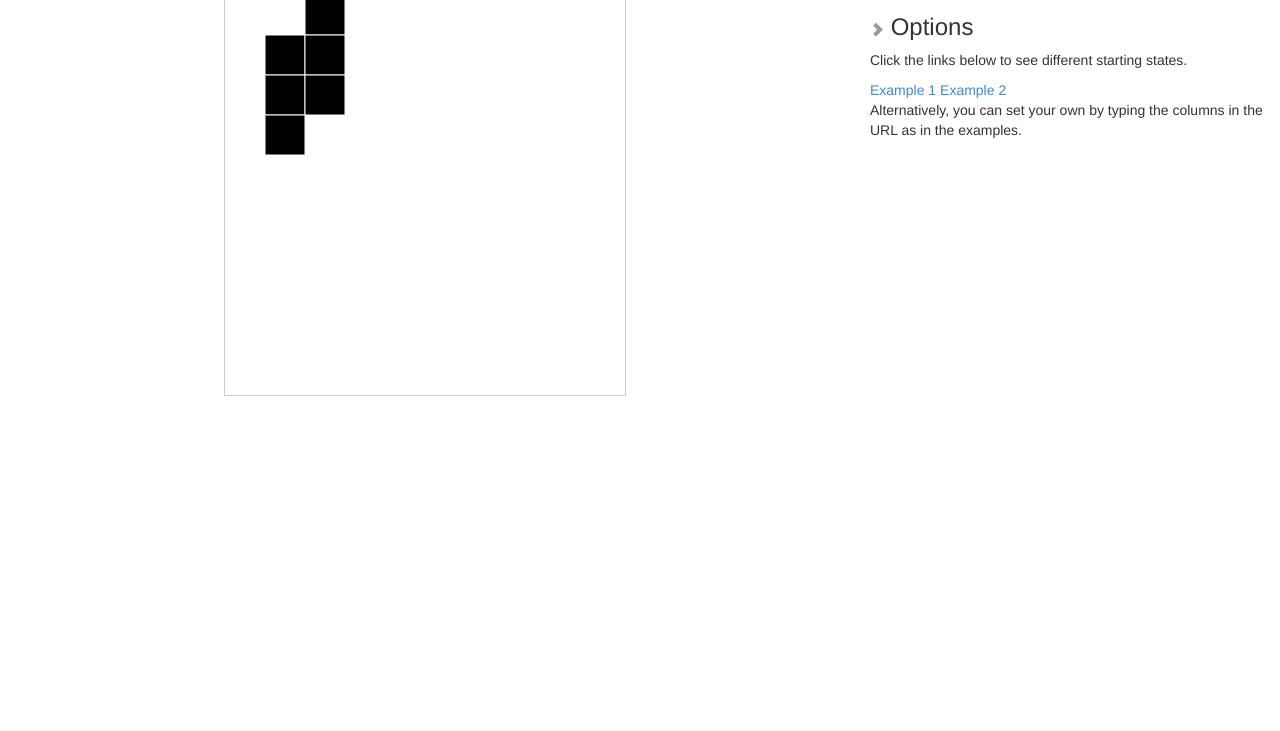
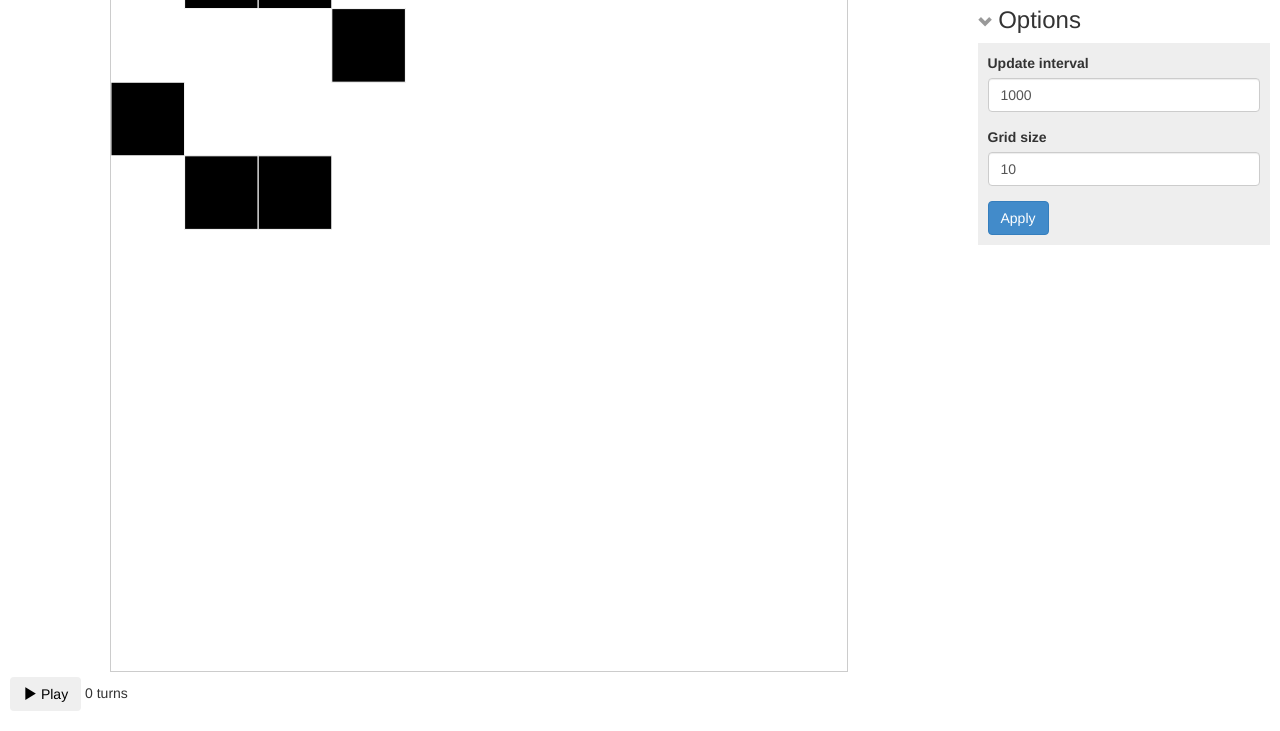
Before and after one commit to stubailo/conways-game-of-life, a website: page index.html in a window 1280 px wide. Shown: the part 76-807 px from the top of the page. Drawn offline with Linux system fonts and the light colour scheme.

```diff
--- a/Gruntfile.js
+++ b/Gruntfile.js
@@ -8,7 +8,7 @@
 
     jslint: {
       all: {
-        src: ["conway.js", "options.js"]
+        src: ["js/conway.js", "js/options.js", "js/conway_utils.js"]
       }
     }
   });
--- a/index.html
+++ b/index.html
@@ -4,68 +4,59 @@
     <link href="css/bootstrap.min.css" rel="stylesheet" media="screen">
     <style>
       body {
-        margin: 10px;
+        padding: 10px;
       }
       canvas {
         border: 1px solid #ccc;
       }
+      #game-container .tools {
+        padding-bottom: 10px;
+      }
       #options-panel .title .glyphicon {
-          margin-bottom: 3px;
+        margin-bottom: 3px;
       }
       #options-panel form {
         background-color: #eee;
         padding: 10px;
       }
     </style>
+
+    <meta name="viewport" content="width=device-width, initial-scale=1, maximum-scale=1">
   </head>
 
   <body>
-    <h1>Conway's Game of Life</h1>
-
     <div class="row">
-      <div class="col-sm-8">
+      <div class="col-sm-8 col-lg-9">
         <!-- define the HTML canvas element that will hold the graphical output -->
-        <div style="text-align: center">
+        <div id="game-container" style="text-align: center">
           <canvas id="canvas" width="400" height="400"></canvas>
+          <div class="tools" style="text-align: left">
+            <button class="btn play"><span class="glyphicon glyphicon-play"></span> Play</button>
+            <button class="btn pause"><span class="glyphicon glyphicon-pause"></span> Pause</button>
+            <span class="counter">0 turns</span>
+          </div>
         </div>
       </div>
 
-      <div class="col-sm-4" id="options-panel">
+      <div id="sidebar" class="col-sm-4 col-lg-3">
+        <h2><small>Conway's Game of Life</small></h2>
+        <div id="options-panel">
         <h3 class="title">
           <small><span class="glyphicon glyphicon-chevron-down"></span></small>
           Options
         </h3>
         <form>
           <div class="form-group">
-            <label for="cell-size" class="form-label">Cell size</label>
-            <input type="number" class="form-control" id="cell-size" name="cell-size">
-          </div>
-          <div class="form-group">
             <label for="update-interval" class="form-label">Update interval</label>
             <input type="number" class="form-control" id="update-interval" name="update-interval">
           </div>
-          <h4>Number of cells</h4>
-          <div class="row">
-            <div class="form-group col-sm-6">
-              <label for="grid-size-x" class="form-label">Horizontal</label>
-              <input type="number" class="form-control" id="grid-size-x" name="grid-size-x">
-            </div>
-            <div class="form-group col-sm-6">
-              <label for="grid-size-y" class="form-label">Vertical</label>
-              <input type="number" class="form-control" id="grid-size-y" name="grid-size-y">
-            </div>
+          <div class="form-group">
+            <label for="grid-size" class="form-label">Grid size</label>
+            <input type="number" class="form-control" id="grid-size" name="grid-size">
           </div>
-          <input type="submit" value="Submit" class="btn btn-primary" />
+          <input type="submit" value="Apply" class="btn btn-primary" />
         </form>
-
-
-        <!-- some links to different example URL hashes -->
-        <p>Click the links below to see different starting states.</p>
-        <a href="#interval=100&grid=0010101010,1001000111,1001101101,0100100110,1101101011,0010101010,1001000111,1001101101,0100100110,1101101011">Example 1</a>
-        <a href="#grid=0010,1001,1001,0100&size_x=4&size_y=4">Example 2</a>
-        <br />
-
-        <p>Alternatively, you can set your own by typing the columns in the URL as in the examples.</p>
+      </div>
       </div>
     </div>
 
@@ -81,10 +72,10 @@
     <script src="js/options.js"></script>
     <script src="js/graphics.js"></script>
     <script>
-      var options_model = new Conway.OptionsModel({"cell-size": 5});
+      var options_model = new Conway.OptionsModel();
       new Conway.OptionsView({model: options_model, el: "#options-panel"});
       var conway_model = new Conway.ConwayModel({options: options_model});
-      new Conway.ConwayView({model: conway_model, el: document.getElementById("canvas")});
+      new Conway.ConwayView({model: conway_model, el: document.getElementById("game-container")});
     </script>
   </body>
 </html>
--- a/js/conway.js
+++ b/js/conway.js
@@ -1,22 +1,107 @@
 /*jslint es5: true, browser: true, indent: 2, newcap: true, plusplus: true */
-/*global ConwayOptions: false, Color: false, Coord: false, Pad: false */
+/*global $: false, Backbone: false, Conway: false, ConwayUtils: false, ConwayOptions: false, Color: false, Coord: false, Pad: false */
 
 (function () {
   "use strict";
 
   var ConwayModel = Backbone.Model.extend({
     defaults: function () {
-      options: new Conway.OptionsModel()
+      return {
+        options: new Conway.OptionsModel(),
+        paused: true
+      };
+    },
+
+    initialize: function () {
+      var grid = "0010,1001,1001,0100";
+
+      // set starting state
+      this.set("grid", ConwayUtils.parse_starting_grid(grid));
+      this.listenTo(this.get("options"), "change:update-interval", this.restart_game);
+
+      this.set("turns", 0);
+    },
+
+    start_game: function () {
+      this.interval = setInterval(
+        $.proxy(this.step_game, this),
+        this.get("options").get("update-interval")
+      );
+
+      this.set("paused", false);
+    },
+
+    step_game: function () {
+      this.set("grid", ConwayUtils.step_conway(this.get("grid")));
+      this.set("turns", this.get("turns") + 1);
+    },
+
+    pause_game: function () {
+      clearInterval(this.interval);
+      this.set("paused", true);
+    },
+
+    restart_game: function () {
+      this.pause_game();
+      this.start_game();
     }
   });
 
   var ConwayView = Backbone.View.extend({
     initialize: function () {
       this.render();
+
+      this.listenTo(this.model, "change", this.render);
+      this.listenTo(this.model.get("options"), "change", this.render);
+
+      this.fill_space();
+      $(window).on("resize", $.proxy(this.fill_space, this));
+    },
+
+    events: {
+      "click .play": "toggle_pause",
+      "click .pause": "toggle_pause"
+    },
+
+    render_grid: function () {
+      var pad = Pad(this.$("canvas")[0]),
+        options = this.model.get("options"),
+        cell_size = this.$("canvas").height() / options.get("grid-size");
+
+      // initial render
+      ConwayUtils.draw_cells(pad, this.model.get("grid"), cell_size, cell_size);
     },
 
     render: function () {
-      ConwayUtils.run_game(this.el);
+      this.render_grid();
+
+      this.$(".tools .counter").text(this.model.get("turns") + " turns");
+
+      if (this.model.get("paused")) {
+        this.$(".tools .play").show();
+        this.$(".tools .pause").hide();
+      } else {
+        this.$(".tools .play").hide();
+        this.$(".tools .pause").show();
+      }
+    },
+
+    toggle_pause: function () {
+      if (this.model.get("paused")) {
+        this.model.start_game();
+      } else {
+        this.model.pause_game();
+      }
+    },
+
+    fill_space: function () {
+      var max_width = this.$el.width();
+      var max_height = $(window).height() - this.$(".tools").height() - 30;
+
+      var square_side = Math.min(max_width, max_height);
+      $("canvas").attr("height", square_side).attr("width", square_side);
+
+      this.render();
     }
   });
 
--- a/js/conway_utils.js
+++ b/js/conway_utils.js
@@ -103,47 +103,6 @@
         });
       });
     },
-
-
-    ///////////////////// Putting it all together
-
-
-    run_game: function (element) {
-      var dimensions,
-        pad = Pad(element),
-        cell_width,
-        cell_height,
-        curr_grid,
-
-        // default options
-        options = {
-          grid: "0010,1001,1001,0100",
-          size_x: 10,
-          size_y: 10,
-          interval: 1000
-        };
-
-      // set starting state
-      curr_grid = ConwayUtils.parse_starting_grid(options.grid);
-
-      // number of cells to draw
-      dimensions = {
-        x: options.size_x,
-        y: options.size_y
-      };
-
-      // calculate size of each cell based on number of cells and canvas size
-      cell_width = pad.get_width() / dimensions.x;
-      cell_height = pad.get_height() / dimensions.y;
-
-      // initial render
-      ConwayUtils.draw_cells(pad, curr_grid, cell_width, cell_height);
-
-      setInterval(function () {
-        curr_grid = ConwayUtils.step_conway(curr_grid);
-        ConwayUtils.draw_cells(pad, curr_grid, cell_width, cell_height);
-      }, options.interval);
-    }
   };
 
   window.ConwayUtils = ConwayUtils;
--- a/js/options.js
+++ b/js/options.js
@@ -10,11 +10,9 @@
   $.extend(window.Conway, {
     OptionsModel: Backbone.Model.extend({
       defaults: {
-        "cell-size": 10,
         "update-interval": 1000,
-        "grid-size-x": 10,
-        "grid-size-y": 10,
-        "drawer-open": false
+        "grid-size": 10,
+        "drawer-open": true
       }
     }),
 
@@ -30,8 +28,9 @@
       },
 
       events: {
-        "submit":    "update_model",
-        "click .title": "toggle_open"
+        "submit":         "update_model",
+        // "change input":   "update_model", // uncomment to make the submit button unnecessary
+        "click .title":   "toggle_open"
       },
 
       update_model: function (event) {
@@ -42,8 +41,6 @@
         val_array.forEach(function (name_val_pair) {
           attributes[name_val_pair["name"]] = parseInt(name_val_pair["value"]);
         });
-
-        console.log(attributes);
 
         this.model.set(attributes);
         return false;
@@ -71,7 +68,6 @@
           this.$("form").slideUp(this.animation_duration);
         }
       }
-
     })
   });
 }());
```
Also changed, not shown: test/conway_tests.js (+51 -102 lines), test/index.html (+10 -3 lines).
